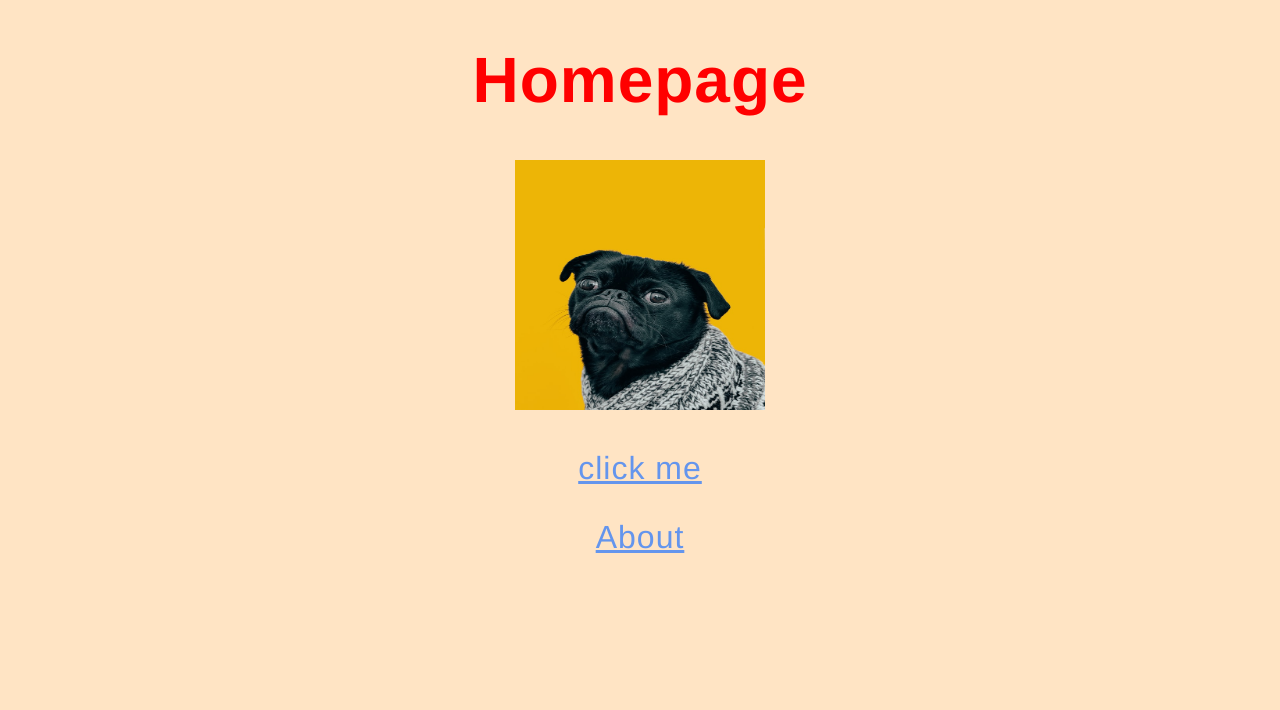
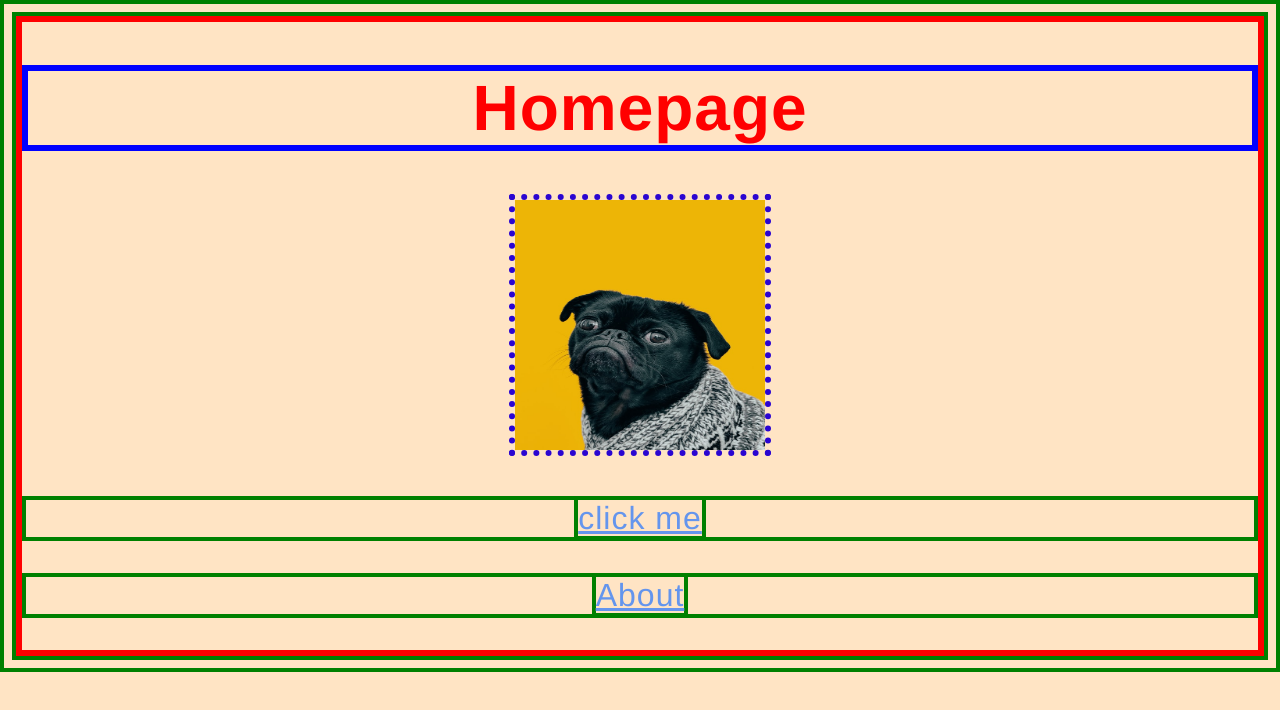
Before and after one commit to ai94iq/random-web, a plain HTML site: page index.html in a window 1280 px wide. Drawn offline with Linux system fonts and the light colour scheme.

Commit message:
random: add some boxes
Signed-off-by: Abdulwahab Isam <abdoi94.iq@gmail.com>

```diff
--- a/assets/styles.css
+++ b/assets/styles.css
@@ -7,8 +7,12 @@ html {
 a{
 color: cornflowerblue !important
 }
+* {
+  border: 4px solid green;
+}
 
 .main{
+    border: 6px solid red;
     color: white;
     font-family: "Helvetica Neue", "Arial", sans-serif;
     font-style: Regular;
@@ -21,11 +25,13 @@ color: cornflowerblue !important
 
 .main .title
 {
+  border: 6px solid blue;
   color: red;
   font-family: "Helvetica Neue", "Arial", sans-serif;
 }
 
 .main .dog {
+  border: 6px dotted rgb(42, 5, 209);
   width: 250px;
   height: 250px;
 }
```
